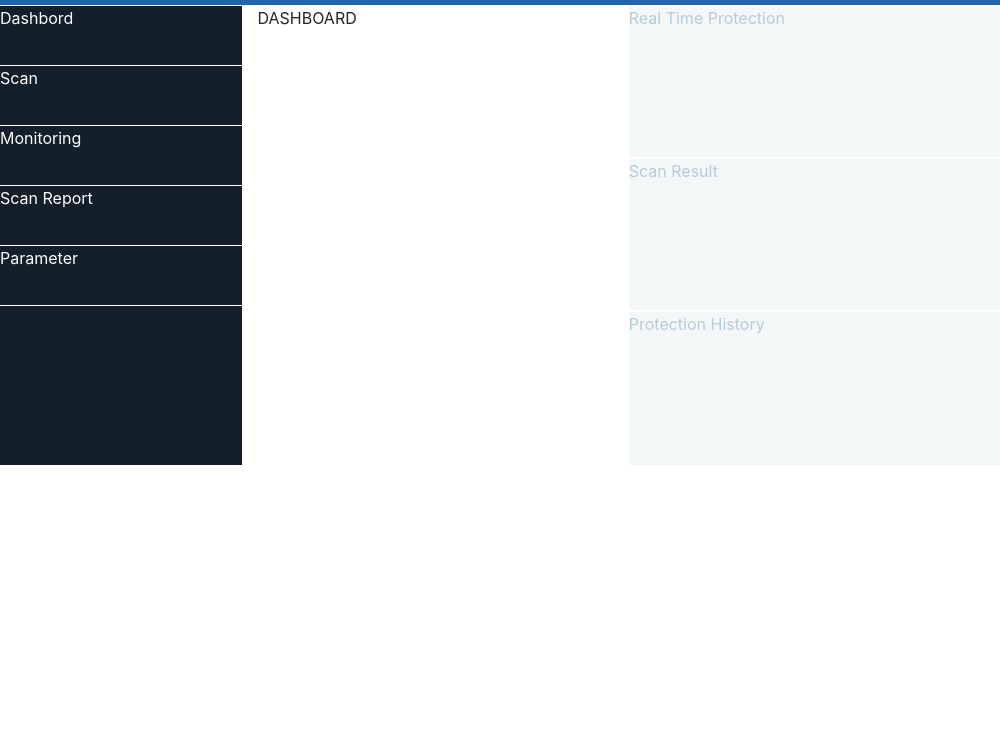
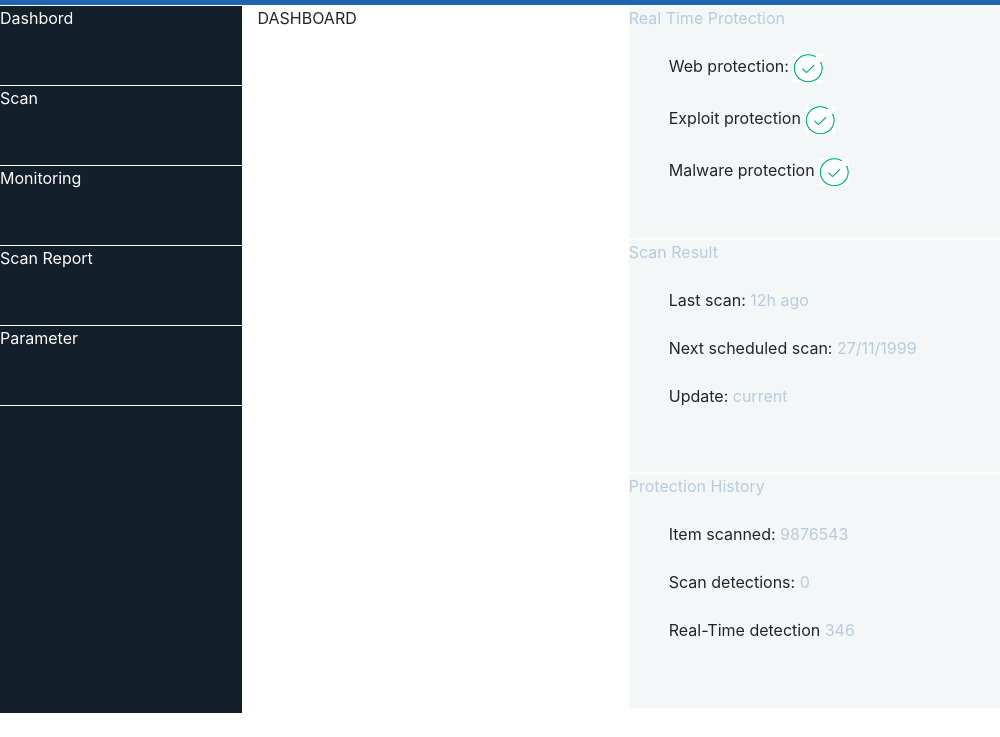
Before and after one commit to tomflorentin/AntiVirus, an Electron app: page electron/index.html in a window 1000 px wide. Shown: the part 63-800 px from the top of the page. Drawn offline with nearby package versions, Linux system fonts and the light colour scheme.

Commit message:
basic visual (omg je j'ai travailler)

```diff
--- a/electron/index.html
+++ b/electron/index.html
@@ -44,17 +44,32 @@
       </div>
       <!-- THIRD COL -->
       <div class="col">
-        <div class="row third_col" style ="border-bottom: 2px solid #FFF" >
-          <span style="color: #B6CBDC"> Real Time Protection </span>
-          <br>
+        <div class="row third_col" style ="border-bottom: 2px solid #FFF; display: block" >
+         <span style="color: #B6CBDC;"> Real Time Protection </span>
+          <ul>
+            <br>
+            <li>Web protection: <img src="img/ok.png"></li><br>
+            <li>Exploit protection <img src="img/ok.png"></li><br>
+            <li>Malware protection <img src="img/ok.png"></li><br>
+          </ul>
         </div>
-        <div class="row third_col" style ="border-bottom: 2px solid #FFF" >
+        <div class="row third_col" style ="border-bottom: 2px solid #FFF; display: block" >
           <span style="color: #B6CBDC"> Scan Result </span>
-          <br>
+          <ul>
+            <br>
+            <li>Last scan: <span style="color: #B6CBDC";> 12h ago</span> </li><br>
+            <li>Next scheduled scan:<span style="color: #B6CBDC";> 27/11/1999</span></li><br>
+            <li>Update:<span style="color: #B6CBDC";> current</span></li><br>
+          </ul>
         </div>
-        <div class="row third_col" >
+        <div class="row third_col" style="display: block">
           <span style="color: #B6CBDC"> Protection History </span>
-          <br>
+          <ul>
+            <br>
+            <li>Item scanned:<span style="color: #B6CBDC";> 9876543 </span></li><br>
+            <li>Scan detections:<span style="color: #B6CBDC";> 0</span></li><br>
+            <li>Real-Time detection<span style="color: #B6CBDC";> 346 </span></li><br>
+          </ul>
         </div>
       </div>
     </div>
--- a/electron/main.js
+++ b/electron/main.js
@@ -8,8 +8,8 @@ let mainWindow
 function createWindow () {
   // Create the browser window.
   mainWindow = new BrowserWindow({
-    width: 800,
-    height: 600,
+    width: 1000,
+    height: 800,
     webPreferences: {
       nodeIntegration: true
     }
--- a/electron/style.css
+++ b/electron/style.css
@@ -1,23 +1,28 @@
+body {
+    overflow-x: hidden;
+    overflow-y: hidden;
+}
+
 .left-row
 {
     border-right: 1px solid #FFF;
     border-bottom: 1px solid #FFF;
     padding: 0;
-    height: 25%;
+    height: 30%;
 }
 
 .left-row-top
 {
     border-right: 1px solid #FFF;
     border-bottom: 1px solid #FFF;
-    height: 25%;
+    height: 30%;
 }
 
 .left-row-bot
 {
     border-right: 1px solid #FFF;
     border-bottom: 1px solid #FFF;
-    height: 25%;
+    height: 30%;
 }
 
 .top-annoncer
@@ -36,14 +41,14 @@
 
 .my_row
 {
-    height: 60px;
+    height: 80px;
     padding: 0 0 0 15px;
     margin: 0;
 }
 
 .last_row
 {
-    height: 160px;
+    height: 308px;
 }
 
 .my_row:hover
@@ -55,14 +60,19 @@
 .second_col
 {
     margin: 0;
-    width: 200px;
-    height: 400px;
+    width: 900px;
+    height: 500px;
     background-color: white;
 }
 .third_col
 {
     margin: 0;
     padding:  0;
-    height: 153px;
+    height: 234px;
     background-color: #F4F7F8;
 }
+
+li
+{
+    list-style: none;
+}
```
Also changed, not shown: electron/img/ok.png (added), 1 other file.
